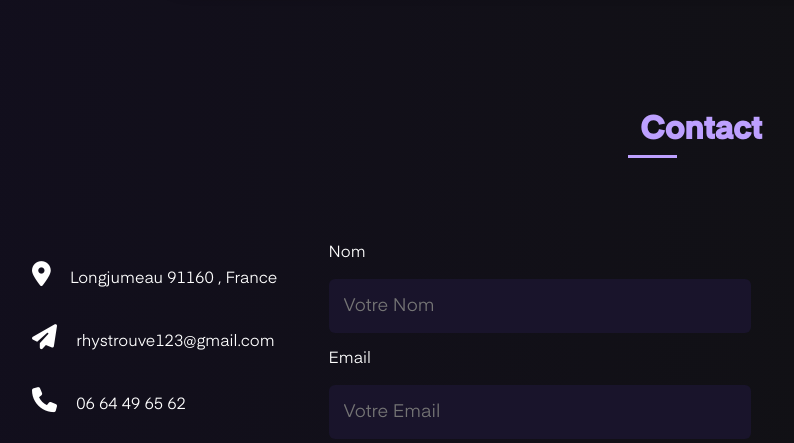
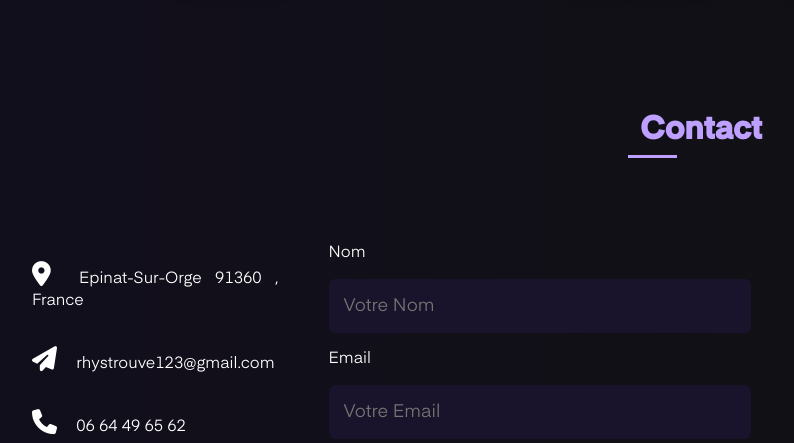
Before and after one commit to Rhys1505/Portefolio-rt, a plain HTML site: page index.html in a window 1280 px wide. Shown: the part 6387-6830 px from the top of the page, without its empty margins (256-1050 px from the left). Drawn offline with nearby package versions, Linux system fonts and the light colour scheme; a web font is replaced by a local one.

Commit message:
Update index.html

```diff
--- a/index.html
+++ b/index.html
@@ -287,7 +287,7 @@
             <div class="contact-box">
                 <div class="contact-row">
                     <div class="contact-left">
-                        <p><i class="fa-solid fa-location-dot"></i> Longjumeau 91160 , France</p>
+                        <p><i class="fa-solid fa-location-dot"></i> Epinat-Sur-Orge 91360 , France</p>
                         <p><i class="fa-solid fa-paper-plane"></i> rhystrouve123@gmail.com</p>
                         <p><i class="fa-solid fa-phone"></i> 06 64 49 65 62</p>
                         <div class="contact-icon">
```
